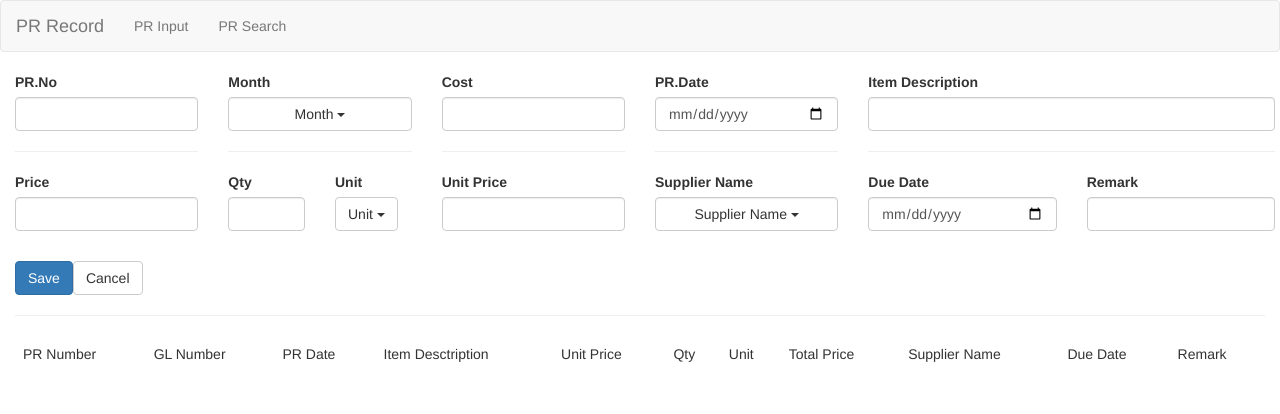
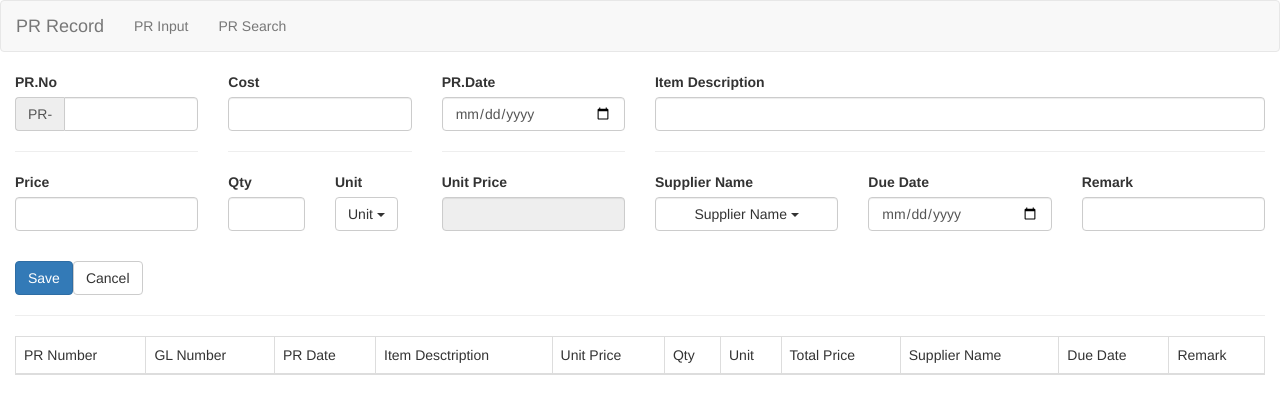
Before and after one commit to suwitsaengkaew/pr-record, an Angular app: page / in a window 1280 px wide. Shown: the top 414 px of the page. Built offline with nearby package versions, Linux system fonts and the light colour scheme.

Commit message:
20180821

```diff
--- a/src/app/prinput/prinput-preview/prinput-preview.component.html
+++ b/src/app/prinput/prinput-preview/prinput-preview.component.html
@@ -1,4 +1,5 @@
-<table class="table">
+<div class="table-responsive">
+  <table class="table table-bordered table-hover">
     <thead>
       <tr>
         <td>PR Number</td>
@@ -31,3 +32,4 @@
       </tr>
     </tbody>
   </table>
+</div>
--- a/src/app/prinput/prinputform/prinputform.component.html
+++ b/src/app/prinput/prinputform/prinputform.component.html
@@ -3,29 +3,20 @@
     <!-- 1st column -->
     <div class="col-xs-2 form-group">
       <label for="prno">PR.No</label>
-      <input class="form-control" type="text" id="prno" tabindex="1" maxlength="9" #prnumber>
+      <div class="input-group">
+        <span class="input-group-addon" id="basic-addon1">PR-</span>
+        <input class="form-control" type="text" id="prno" tabindex="1" maxlength="9" aria-describedby="basic-addon1" #prnumber>
+      </div>
       <hr>
       <label for="price">Price</label>
-      <input type="number" class="form-control" id="price" tabindex="6" #price>
-
+      <input type="number" class="form-control" id="price" tabindex="6" (keyup)="onKeyup($event)" #price>
     </div>
     <!-- 1st column -->
 
     <!-- 2nd column -->
     <div class="col-xs-2 form-group">
-      <label for="currentmonth">Month</label>
-      <div class="dropdown">
-        <button class="form-control btn btn-default dropdown-toggle"
-        type="button" id="currentmonth"
-        data-toggle="dropdown" aria-haspopup="true"
-        aria-expanded="true" tabindex="2">{{mon}} <span class="caret"></span>
-      </button>
-      <ul class="dropdown-menu" aria-labelledby="currentmonth">
-        <li><a href="#" *ngFor="let month of months" (click)="mon = month.mon"
-          >{{ month.no }}). {{ month.mon }}</a></li>
-      </ul>
-      </div>
-      <!-- <input class="form-control" type="text" id="currentmonth" tabindex="2"> -->
+      <label for="cost">Cost</label>
+      <input class="form-control" type="text" id="cost" tabindex="3" #glnumber>
       <hr>
       <div class="row">
         <div class="col-xs-6 form-group">
@@ -35,91 +26,71 @@
         <div class="col-xs-4 form-group">
           <label for="unit">Unit</label>
           <div class="dropdown">
-              <button class="from-control btn btn-default dropdown-toggle"
-              type="button" id="unit" data-toggle="dropdown" aria-haspopup="true"
+            <button class="from-control btn btn-default dropdown-toggle" type="button" id="unit" data-toggle="dropdown" aria-haspopup="true"
               aria-expanded="true" tabindex="8">
-                {{ unitprice }} <span class="caret"></span>
+              {{ unitprice }}
+              <span class="caret"></span>
             </button>
             <ul class="dropdown-menu" aria-labelledby="unit">
-                <li><a href="#" *ngFor="let unit of units" (click)="unitprice = unit.unit">{{ unit.unit }}</a></li>
+              <li>
+                <a href="#" *ngFor="let unit of units" (click)="unitprice = unit.unit">{{ unit.unit }}</a>
+              </li>
             </ul>
           </div>
         </div>
 
       </div>
-
-      <!-- <input type="text" class="form-control" id="unit" tabindex="7"> -->
     </div>
     <!-- 2nd column -->
 
     <!-- 3rd column -->
     <div class="col-xs-2 form-group">
-      <label for="cost">Cost</label>
-      <input class="form-control" type="text" id="cost" tabindex="3" #glnumber>
-      <!-- <input class="form-control" type="text" id="cost" (keyup)="onCostKeyup($event)"
-      [(ngModel)]="glnumber" [ngModelOptions]="{standalone: true}" tabindex="3"> -->
-      <!-- <div *ngIf="costAutoComplete" class="coststate-dropdown">
-        <ul *ngFor="let item of filteredList; let idx = index" >
-          <li [class.complete-selected]="idx === selectedIdx">
-              <a (click)="select(item)">{{item}}</a>
-          </li>
-      </ul>
-      </div> -->
+      <label for="prdate">PR.Date</label>
+      <input class="form-control" type="date" id="prdate" tabindex="4" #prdate>
       <hr>
       <label for="unitprice">Unit Price</label>
-      <input type="number" class="form-control" id="unitprice" tabindex="9" #unitpricenumber>
+      <input disabled="true" type="number" class="form-control" id="unitprice" tabindex="9" #totalpricenumber>
     </div>
     <!-- 3rd column -->
 
     <!-- 4th column -->
-    <div class="col-xs-2 form-group">
-      <label for="prdate">PR.Date</label>
-      <input class="form-control" type="date" id="prdate" tabindex="4" #prdate>
+    <div class="col-xs-6 form-group">
+      <label for="itemdesc">Item Description</label>
+      <input class="form-control" type="text" id="itemdesc" tabindex="5" #itemdescription>
+
       <hr>
-
+      <div class="row">
+        <div class="col-xs-4 form-group">
           <label for="supname">Supplier Name</label>
           <div class="dropdown">
-        <button class="form-control btn btn-default dropdown-toggle"
-        type="button" id="supname"
-        data-toggle="dropdown" aria-haspopup="true"
-        aria-expanded="true" tabindex="10">{{ sup }} <span class="caret"></span>
+            <button class="form-control btn btn-default dropdown-toggle" type="button" id="supname" data-toggle="dropdown" aria-haspopup="true"
+              aria-expanded="true" tabindex="10">{{ sup }}
+              <span class="caret"></span>
             </button>
             <ul class="dropdown-menu" aria-labelledby="supname">
-        <li><a href="#" *ngFor="let supplier of suppliers" (click)="sup = supplier.sp"
-          >{{ supplier.sp }}</a></li>
+              <li>
+                <a href="#" *ngFor="let supplier of suppliers" (click)="sup = supplier.sp">{{ supplier.sp }}</a>
+              </li>
             </ul>
           </div>
-      <!-- <input type="text" class="form-control" id="supname" tabindex="9"> -->
         </div>
-    <!-- 4th column -->
 
-    <!-- 5th column -->
-    <div class="row">
         <div class="col-xs-4 form-group">
-        <label for="itemdesc">Item Description</label>
-        <input class="form-control" type="text" id="itemdesc" tabindex="5" #itemdescription>
-        <hr>
-        <div class="row">
-          <div class="col-xs-6 form-group">
           <label for="duedate">Due Date</label>
           <input type="date" class="form-control" id="duedate" tabindex="11" #duedate>
         </div>
-          <div class="col-xs-6 form-group">
+        <div class="col-xs-4 form-group">
           <label for="remark">Remark</label>
           <input type="text" class="form-control" id="remark" tabindex="12" #remark>
         </div>
       </div>
     </div>
-    </div>
-    <!-- 5th column -->
-
+    <!-- 4th column -->
 
   </div>
   <div class="row">
     <div class="col-xs-12">
-      <button class="btn btn-primary"
-       type="submit"
-       (click)="itemAdded()">Save</button>
+      <button class="btn btn-primary" type="submit" (click)="itemAdded()">Save</button>
       <button class="btn btn-default">Cancel</button>
     </div>
   </div>
--- a/src/app/prinput/prinputform/prinputform.component.ts
+++ b/src/app/prinput/prinputform/prinputform.component.ts
@@ -16,23 +16,20 @@ export class PrinputformComponent implements OnInit {
   // Column 1
 
   // Column 2
+  @ViewChild('glnumber') glnumber: ElementRef;
   @ViewChild('qtynumber') qtynumber: ElementRef;
   // Column 2
 
   // Column 3
-  @ViewChild('glnumber') glnumber: ElementRef;
-  @ViewChild('unitpricenumber') unitpricenumber: ElementRef;
+  @ViewChild('prdate') prdate: ElementRef;
+  @ViewChild('totalpricenumber') totalpricenumber: ElementRef;
   // Column 3
 
   // Column 4
-  @ViewChild('prdate') prdate: ElementRef;
-  // Column 4
-
-  // Column 5
   @ViewChild('itemdescription') itemdescription: ElementRef;
   @ViewChild('duedate') duedate: ElementRef;
   @ViewChild('remark') remark: ElementRef;
-  // Column 5
+  // Column 4
 
   months = Months;
   units = Units;
@@ -51,17 +48,47 @@ export class PrinputformComponent implements OnInit {
   }
 
   itemAdded() {
+    const _prnumber = this.prnumber.nativeElement.value;
+    const _glnumber = this.glnumber.nativeElement.value;
+    const _prdate = this.prdate.nativeElement.value;
+    const _itemdescription = this.itemdescription.nativeElement.value;
+
+    if (_prnumber.length !== 9 ) {
+      alert('Please check PR Number!!');
+    }
+
+    if (_glnumber.length < 1 ) {
+      alert('Please check GL Number!!');
+    }
+
+    if (_prdate.length > 0) {
+      alert(_prdate);
+    } else { console.log('PR Date' + _prdate.length); }
+
+    if (_itemdescription < 1) {
+      alert('Please input description!!');
+    }
     this.onInputPrData.emit({
-      prno: 'prno',
-      glcost: 'glcost',
-      prdate: 'prdate',
-      itemdesc: 'itemdesc',
-      qty: 1000,
+      prno: 'PR' + this.prnumber.nativeElement.value,
+      glcost: this.glnumber.nativeElement.value,
+      prdate: this.prdate.nativeElement.value,
+      itemdesc: this.itemdescription.nativeElement.value,
+      qty: this.qtynumber.nativeElement.value,
       unit: 'Sets',
-      price: 500,
+      price: this.price.nativeElement.value,
       suppliername: 'IT Advance',
-      duedate: 'duedate',
-      remark: 'remark'
+      duedate: this.duedate.nativeElement.value,
+      remark: this.remark.nativeElement.value
     });
   }
+
+  onKeyup(event) {
+    // console.log((<HTMLInputElement>event.target).value);
+    if (event.target.value.length !== 0) {
+      // console.log(this.price.nativeElement.value);
+      this.totalpricenumber.nativeElement.value = this.price.nativeElement.value * this.qtynumber.nativeElement.value;
+    }
+
+  }
+
 }
```
Lines whose indentation alone changed are shown as unchanged.
